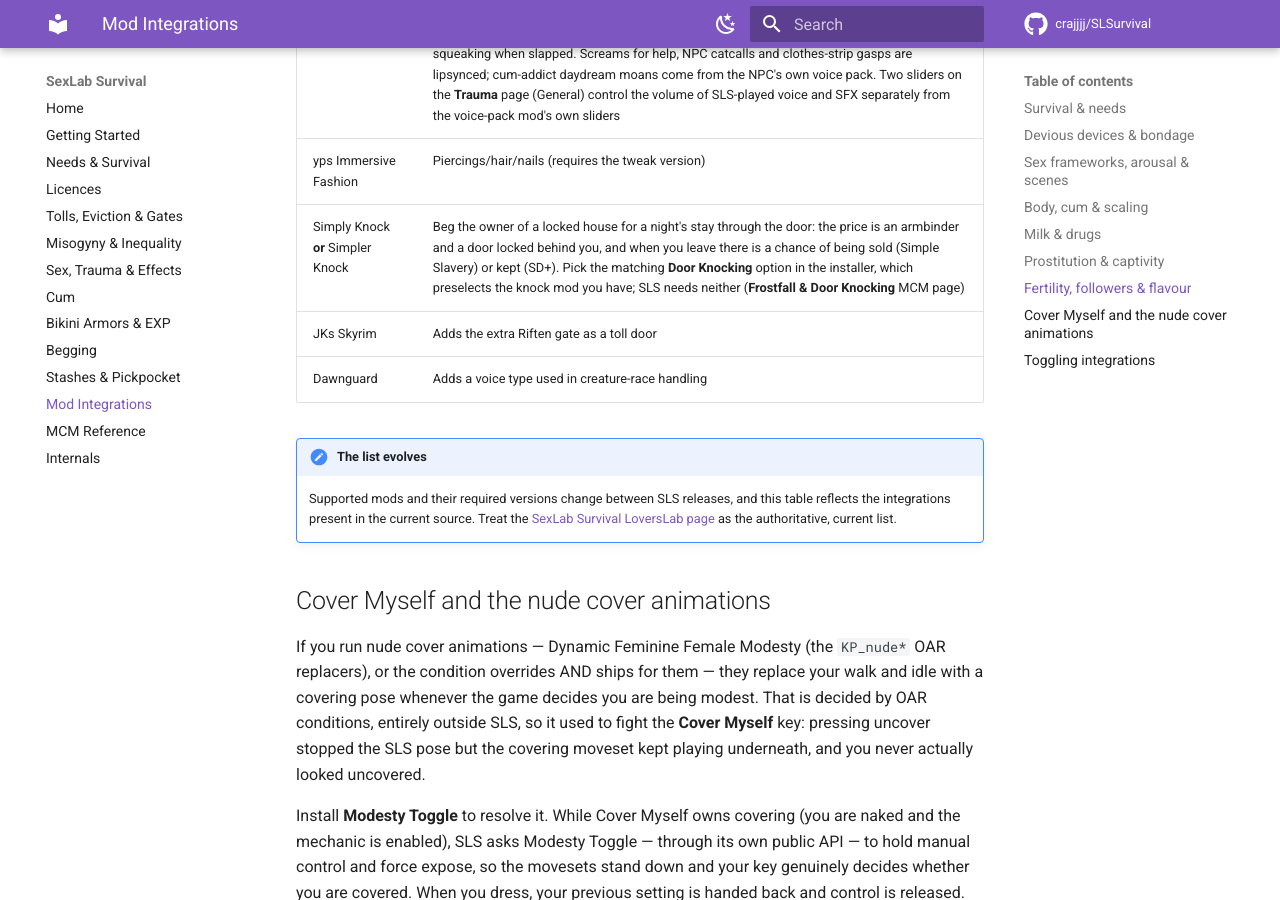
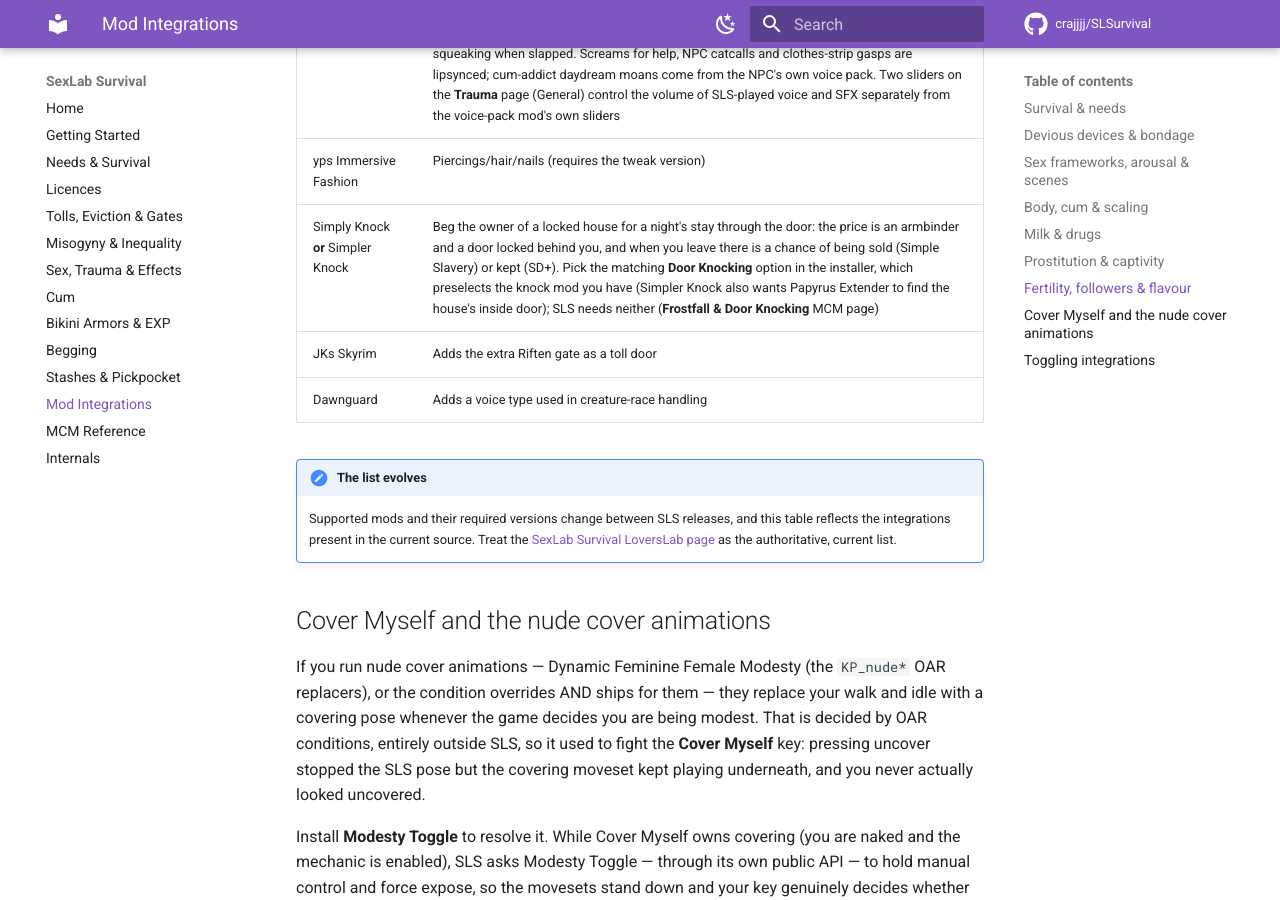
Before and after one commit to crajjjj/SLSurvival, an MkDocs documentation site: the page built from docs/players/integrations.md, in a window 1280 px wide and 900 px high, scrolled down 4131 px. Built offline with MkDocs 1.6.1 and Material for MkDocs 9.7.7, drawn with Linux system fonts in a browser that asks for light colours; comment, search, counter and statistics services are not loaded.

Commit message:
0.802: knock stay remembers the house before the player goes in
A house interior with no location never triggered the lock-in, and with
Simpler Knock nothing made that house private again.

```diff
--- a/docs/players/integrations.md
+++ b/docs/players/integrations.md
@@ -87,7 +87,7 @@
 | Spank That Ass | Spanking integration |
 | AudioUtil (+ a voice pack, e.g. SLO VE) | Moan prompts, trauma/trip pain squeaks and cum-swallow reactions play through your voice pack — gag-muffled and lipsynced — instead of the stock sounds; moan prompts work even without DD, and a masochist PC (Spank That Ass "Likes"/"Loves" pain) moans instead of squeaking when slapped. Screams for help, NPC catcalls and clothes-strip gasps are lipsynced; cum-addict daydream moans come from the NPC's own voice pack. Two sliders on the **Trauma** page (General) control the volume of SLS-played voice and SFX separately from the voice-pack mod's own sliders |
 | yps Immersive Fashion | Piercings/hair/nails (requires the tweak version) |
-| Simply Knock **or** Simpler Knock | Beg the owner of a locked house for a night's stay through the door: the price is an armbinder and a door locked behind you, and when you leave there is a chance of being sold (Simple Slavery) or kept (SD+). Pick the matching **Door Knocking** option in the installer, which preselects the knock mod you have; SLS needs neither (**Frostfall & Door Knocking** MCM page) |
+| Simply Knock **or** Simpler Knock | Beg the owner of a locked house for a night's stay through the door: the price is an armbinder and a door locked behind you, and when you leave there is a chance of being sold (Simple Slavery) or kept (SD+). Pick the matching **Door Knocking** option in the installer, which preselects the knock mod you have (Simpler Knock also wants Papyrus Extender to find the house's inside door); SLS needs neither (**Frostfall & Door Knocking** MCM page) |
 | JKs Skyrim | Adds the extra Riften gate as a toll door |
 | Dawnguard | Adds a voice type used in creature-race handling |
 
```
Also changed, not shown: 7 other files.
